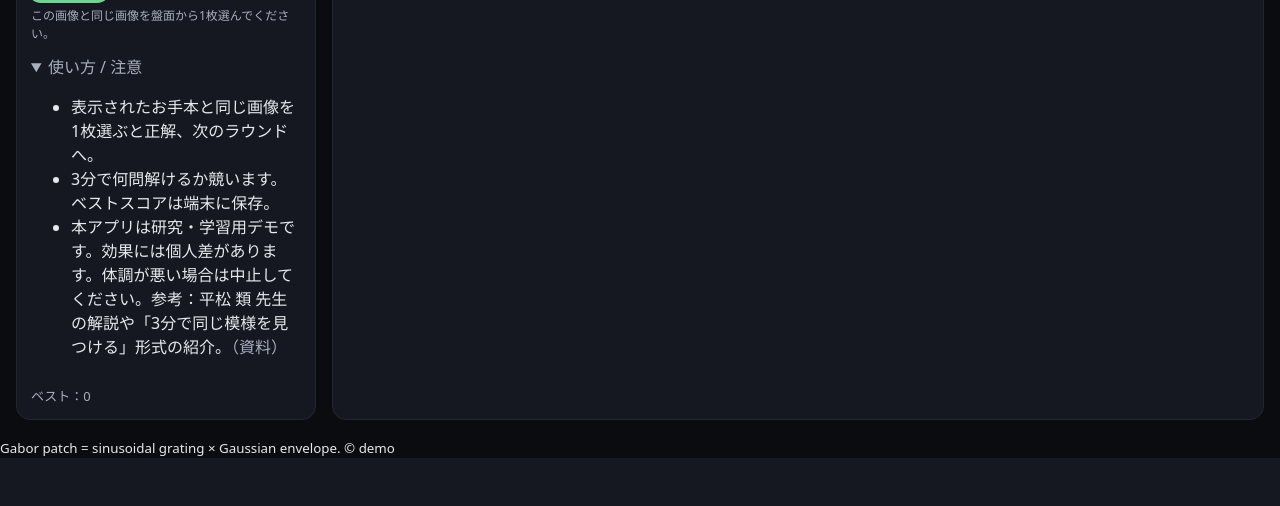
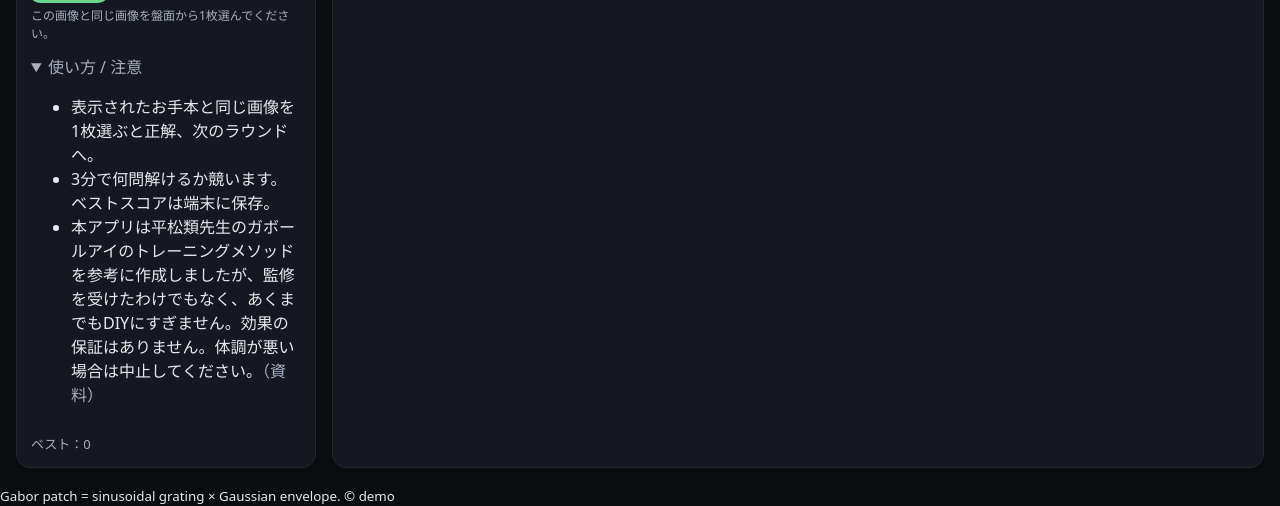
Before and after one commit to evergreen90/gabor_eye, a Flask app: page / in a window 1280 px wide, after a click on "使い方 / 注意". Shown: the part 412-918 px from the top of the page. Before the commit the page ends 870 px from the top, so only its background shows below. Run offline with Flask 3, Linux system fonts and the light colour scheme.

Commit message:
index修正

```diff
--- a/templates/index.html
+++ b/templates/index.html
@@ -55,8 +55,7 @@
                 <ul>
                     <li>表示されたお手本と同じ画像を1枚選ぶと正解、次のラウンドへ。</li>
                     <li>3分で何問解けるか競います。ベストスコアは端末に保存。</li>
-                    <li>本アプリは研究・学習用デモです。効果には個人差があります。体調が悪い場合は中止してください。参考：平松 類 先生の解説や「3分で同じ模様を見つける」形式の紹介。<span
-                            class="refs">（資料）</span></li>
+                    <li>本アプリは平松類先生のガボールアイのトレーニングメソッドを参考に作成しましたが、監修を受けたわけでもなく、あくまでもDIYにすぎません。効果の保証はありません。体調が悪い場合は中止してください。<span class="refs">（資料）</span></li>
                 </ul>
             </details>
 
```
